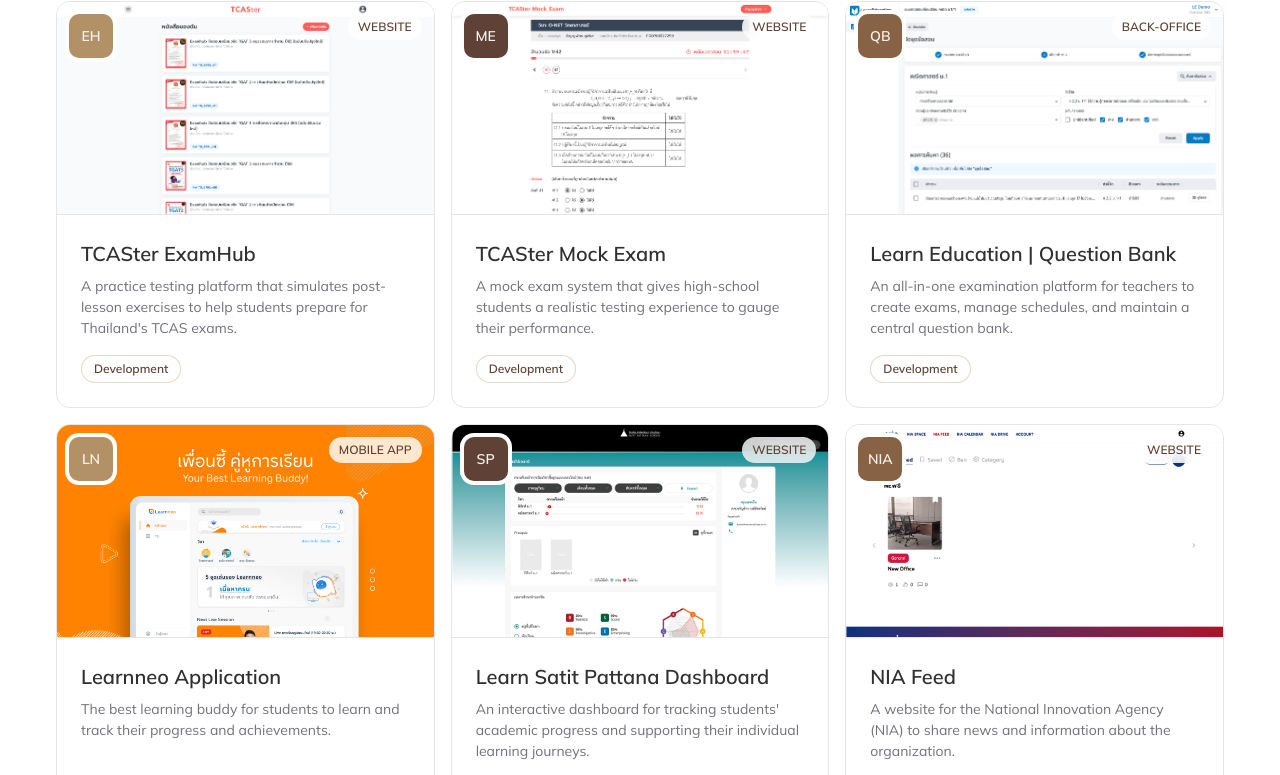
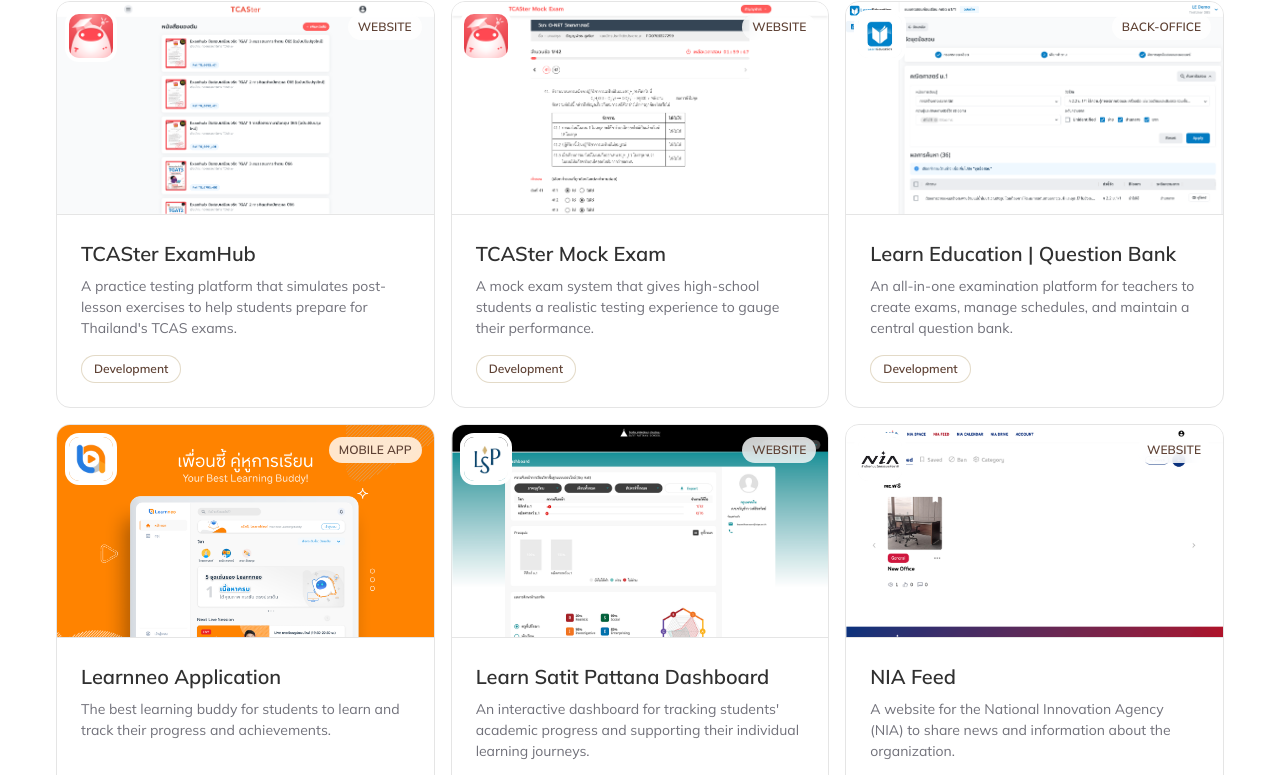
Before and after one commit to joeyprint/joey-portfolio-v2, an Astro site: page /projects in a window 1280 px wide. Shown: the part 1148-1923 px from the top of the page. Built offline with nearby package versions, Linux system fonts and the light colour scheme; Astro itself is replaced by a stand-in of ours.

Commit message:
Add icon of project and activities

```diff
--- a/src/components/WorkCard.astro
+++ b/src/components/WorkCard.astro
@@ -7,8 +7,7 @@ interface Props extends HTMLAttributes<'article'> {
 	title: string;
 	description: string;
 	category: string;
-	mark: string;
-	markColor?: 'primary-500' | 'primary-700' | 'primary-900';
+	mark?: string;
 	imageUrl?: string;
 	tags?: string[];
 	linkUrl?: string;
@@ -20,7 +19,6 @@ const {
 	description,
 	category,
 	mark,
-	markColor = 'primary-900',
 	imageUrl,
 	tags = [],
 	linkUrl,
@@ -30,14 +28,6 @@ const {
 
 const CardWrapper = linkUrl ? 'a' : 'article';
 const cardWrapperProps = linkUrl ? { href: linkUrl, target: '_blank' } : {};
-
-const markColorClasses: Record<string, string> = {
-	'primary-500': 'bg-primary-500 text-primary-100',
-	'primary-700': 'bg-primary-700 text-primary-100',
-	'primary-900': 'bg-primary-900 text-primary-100'
-};
-
-const isImageMark = mark.startsWith('/') || mark.startsWith('http');
 ---
 
 <CardWrapper
@@ -66,18 +56,20 @@ const isImageMark = mark.startsWith('/') || mark.startsWith('http');
 			{category}
 		</span>
 
-		<!-- Mark badge -->
+		{
+			mark && (
 				<div
 					class={cn(
 						'absolute top-3 left-3 z-2',
-				'flex items-center justify-center h-11 w-11 ',
+						'flex h-11 w-11 items-center justify-center',
 						'joey_body2_bold',
-				'rounded-lg shadow-[0_0_0_4px_white,var(--shadow-xs)]',
-				markColorClasses[markColor]
+						'rounded-lg shadow-[0_0_0_4px_white,var(--shadow-xs)]'
 					)}
 				>
-			{isImageMark ? <img src={mark} alt="" class="h-full w-full rounded-lg object-cover" /> : mark}
+					<img src={mark} class="h-full w-full rounded-lg object-cover" />
 				</div>
+			)
+		}
 	</div>
 
 	<div class="flex flex-1 flex-col p-6">
--- a/src/containers/component-library/CLWorkCard.astro
+++ b/src/containers/component-library/CLWorkCard.astro
@@ -32,7 +32,7 @@ const snippet = `<WorkCard
 						title="Project Name"
 						description="Lorem ipsum dolor sit amet, consectetur adipiscing elit. Donec suscipit auctor dui, at volutpat."
 						category="Website"
-						mark="JW"
+						mark="assets/projects/icons/default-company-image.png"
 						tags={['development', 'design']}
 					/>
 				</div>
--- a/src/containers/projects/ActivitiesSection.astro
+++ b/src/containers/projects/ActivitiesSection.astro
@@ -12,8 +12,7 @@ const activities: ActivityItem[] = [
 			'Create a solution to fix simple problem that “What do we eat today?” with LINE Mini App. To help everyone to reduce time for discussion about location and restaurant near by with Gemini',
 		imageUrl: 'assets/activities/line-hack-2025.png',
 		category: 'Hackathon',
-		mark: 'LINE',
-		markColor: 'primary-500',
+		mark: 'assets/activities/icons/line-developer-icon.jpg',
 		tags: ['LINE Hack', 'Mini App', 'Design Flow'],
 		linkUrl: 'https://medium.com/@joeywasin/line-hackathon-2025-joeys-experience-4fe46b91f49a'
 	},
@@ -23,8 +22,7 @@ const activities: ActivityItem[] = [
 			'The largest UX design conference in Thailand — bringing the community together to learn and connect.',
 		imageUrl: 'assets/projects/uxthailand.png',
 		category: 'Conference',
-		mark: 'UX',
-		markColor: 'primary-500',
+		mark: 'assets/activities/icons/uxth-icon.png',
 		tags: ['Organizer', 'Community', 'Conference'],
 		linkUrl: 'https://www.facebook.com/groups/uxthailand'
 	}
--- a/src/containers/projects/projectList.astro
+++ b/src/containers/projects/projectList.astro
@@ -12,8 +12,7 @@ const workProjects: WorkProject[] = [
 			'To encourage and guide companies to enhance their corporate value through improved management and increased transparency.',
 		imageUrl: 'assets/projects/set-cvup.png',
 		category: 'Website',
-		mark: 'SET',
-		markColor: 'primary-900',
+		mark: 'assets/projects/icons/set-icon.png',
 		tags: ['Development', 'Design', 'Product Management']
 	},
 	{
@@ -22,8 +21,7 @@ const workProjects: WorkProject[] = [
 			'Products for BKK admins to manage products for sharing foods to vulnerable people.',
 		imageUrl: 'assets/projects/foodbank.png',
 		category: 'Back-office',
-		mark: 'BKK',
-		markColor: 'primary-700',
+		mark: 'assets/projects/icons/foodbank-icon.png',
 		tags: ['Development', 'Product Discovery', 'Product Management'],
 		linkUrl: 'https://medium.com/odds-team/กว่าจะเป็น-bkk-food-bank-digital-bcde62065616'
 	},
@@ -33,8 +31,7 @@ const workProjects: WorkProject[] = [
 			'A supporting app for high-school students to calculate admission scores and prepare for university entry.',
 		imageUrl: 'assets/projects/tcaster-app.png',
 		category: 'Mobile App',
-		mark: 'TC',
-		markColor: 'primary-700',
+		mark: 'assets/projects/icons/tcaster-icon.png',
 		tags: ['Development', 'iOS', 'Android'],
 		linkUrl: 'https://apps.apple.com/th/app/tcaster/id1267234768?l=th'
 	},
@@ -44,8 +41,7 @@ const workProjects: WorkProject[] = [
 			"A practice testing platform that simulates post-lesson exercises to help students prepare for Thailand's TCAS exams.",
 		imageUrl: 'assets/projects/tcaster-examhub.png',
 		category: 'Website',
-		mark: 'EH',
-		markColor: 'primary-500',
+		mark: 'assets/projects/icons/tcaster-icon.png',
 		tags: ['Development']
 	},
 	{
@@ -54,8 +50,7 @@ const workProjects: WorkProject[] = [
 			'A mock exam system that gives high-school students a realistic testing experience to gauge their performance.',
 		imageUrl: 'assets/projects/tcaster-mock-exam.png',
 		category: 'Website',
-		mark: 'ME',
-		markColor: 'primary-900',
+		mark: 'assets/projects/icons/tcaster-icon.png',
 		tags: ['Development']
 	},
 	{
@@ -64,8 +59,7 @@ const workProjects: WorkProject[] = [
 			'An all-in-one examination platform for teachers to create exams, manage schedules, and maintain a central question bank.',
 		imageUrl: 'assets/projects/question-management-system.png',
 		category: 'Back-office',
-		mark: 'QB',
-		markColor: 'primary-700',
+		mark: 'assets/projects/icons/learn-education-icon.jpg',
 		tags: ['Development']
 	},
 	{
@@ -74,8 +68,7 @@ const workProjects: WorkProject[] = [
 			'The best learning buddy for students to learn and track their progress and achievements.',
 		imageUrl: 'assets/projects/learnneo.png',
 		category: 'Mobile App',
-		mark: 'LN',
-		markColor: 'primary-500',
+		mark: 'assets/projects/icons/learnneo-icon.png',
 		tags: ['Development']
 	},
 	{
@@ -84,8 +77,7 @@ const workProjects: WorkProject[] = [
 			"An interactive dashboard for tracking students' academic progress and supporting their individual learning journeys.",
 		imageUrl: 'assets/projects/learn-satit-pattana.png',
 		category: 'Website',
-		mark: 'SP',
-		markColor: 'primary-900',
+		mark: 'assets/projects/icons/learn-satit-pattana-icon.jpg',
 		tags: ['Development']
 	},
 	{
@@ -94,8 +86,7 @@ const workProjects: WorkProject[] = [
 			'A website for the National Innovation Agency (NIA) to share news and information about the organization.',
 		imageUrl: 'assets/projects/nia-feed.png',
 		category: 'Website',
-		mark: 'NIA',
-		markColor: 'primary-700',
+		mark: 'assets/projects/icons/nia-icon.png',
 		tags: ['Development']
 	},
 	{
@@ -104,8 +95,7 @@ const workProjects: WorkProject[] = [
 			'A personalized fashion brand website that empowers self-expression through every stitch.',
 		imageUrl: 'assets/projects/called-p.png',
 		category: 'Website',
-		mark: 'CP',
-		markColor: 'primary-900',
+		mark: 'assets/projects/icons/calledp-icon.jpeg',
 		tags: ['Development']
 	}
 ];
```
Also changed, not shown: public/assets/activities/icons/line-developer-icon.jpg (added), public/assets/activities/icons/uxth-icon.png (added), public/assets/projects/icons/calledp-icon.jpeg (added), public/assets/projects/icons/default-company-image.png (added), public/assets/projects/icons/foodbank-icon.png (added), public/assets/projects/icons/learn-education-icon.jpg (added), public/assets/projects/icons/learn-satit-pattana-icon.jpg (added), public/assets/projects/icons/learnneo-icon.png (added), public/assets/projects/icons/nia-icon.png (added), public/assets/projects/icons/set-icon.png (added), public/assets/projects/icons/tcaster-icon.png (added). Lines whose indentation alone changed are shown as unchanged.
